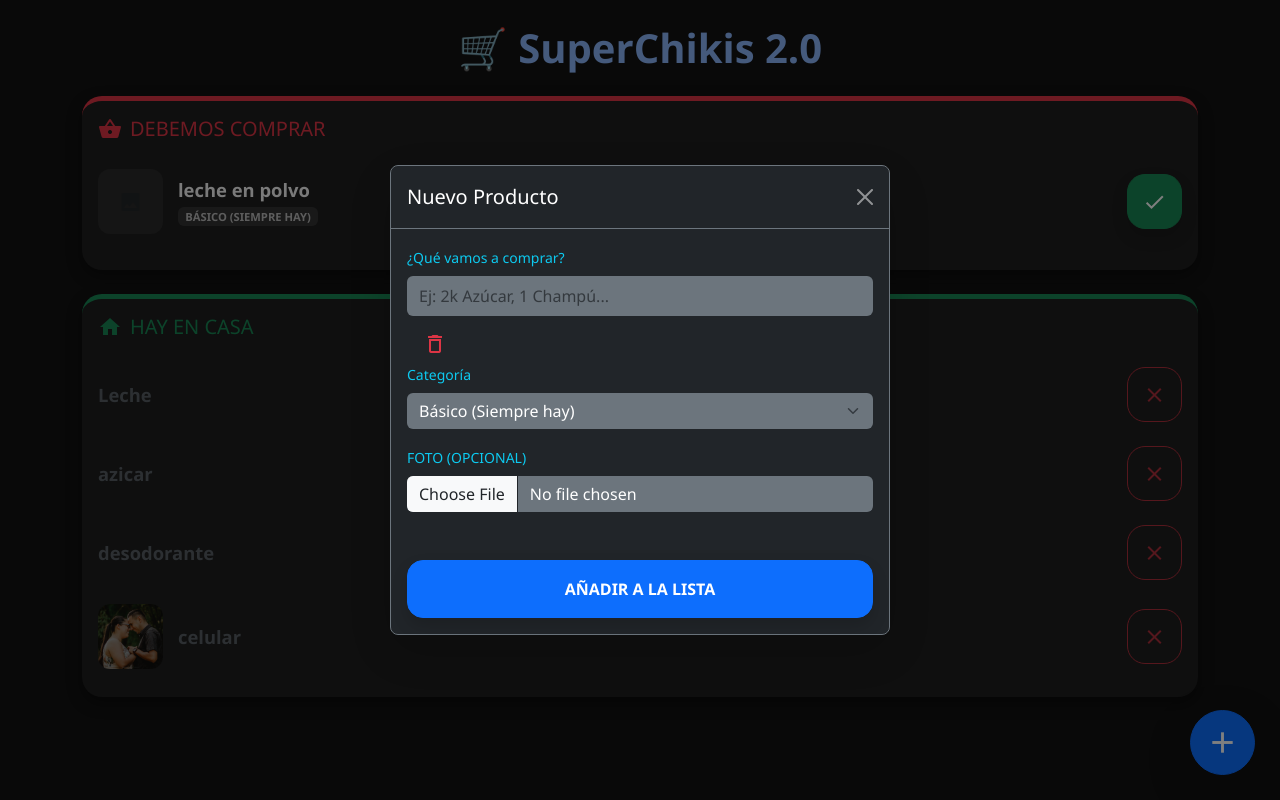
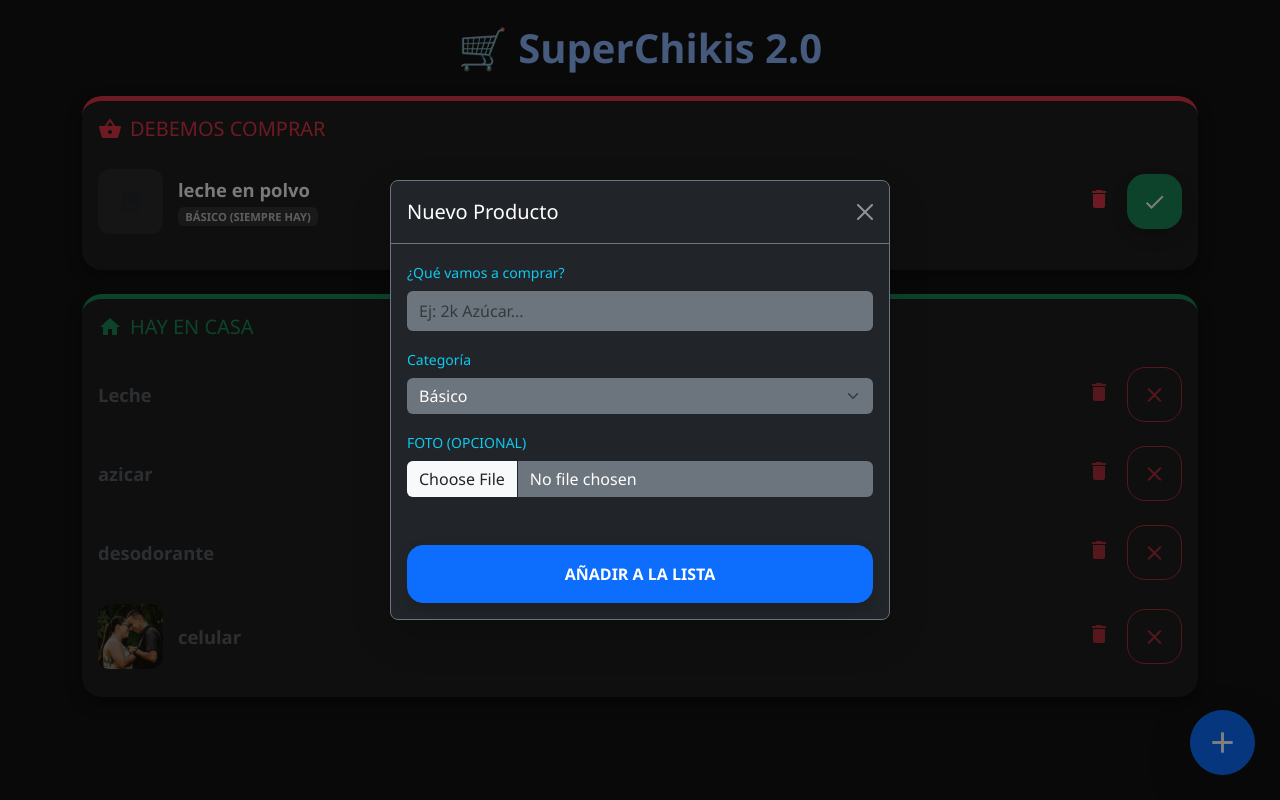
Before and after one commit to Lesteller34/superchikispython, a Django app: page / in a window 1280 px wide, after a click on "add". Run offline with Django 5.2, Linux system fonts and the light colour scheme; data comes from the database, SQL or seed files in the repository.

```diff
--- a/lista/templates/lista/index.html
+++ b/lista/templates/lista/index.html
@@ -6,45 +6,17 @@
     <title>SuperChikis 2.0</title>
     <link href="https://cdn.jsdelivr.net/npm/bootstrap@5.3.0/dist/css/bootstrap.min.css" rel="stylesheet">
     <link href="https://fonts.googleapis.com/icon?family=Material+Icons" rel="stylesheet">
-
     <style>
-        body {
-            background-color: #121212;
-            color: #e0e0e0;
-            font-family: 'Segoe UI', sans-serif;
-        }
-        .card-shop {
-            border-radius: 20px; border: none;
-            box-shadow: 0 6px 15px rgba(0,0,0,0.4);
-            background-color: #1e1e1e;
-        }
-        .btn-action {
-            width: 55px; height: 55px; border-radius: 18px;
-            display: flex; align-items: center; justify-content: center;
-            transition: transform 0.1s;
-        }
+        body { background-color: #121212; color: #e0e0e0; font-family: 'Segoe UI', sans-serif; }
+        .card-shop { border-radius: 20px; border: none; box-shadow: 0 6px 15px rgba(0,0,0,0.4); background-color: #1e1e1e; }
+        .btn-action { width: 55px; height: 55px; border-radius: 18px; display: flex; align-items: center; justify-content: center; transition: transform 0.1s; }
         .btn-action:active { transform: scale(0.9); }
         .product-name { font-size: 1.15rem; font-weight: 600; color: #f5f5f5; }
         .category-tag { font-size: 0.7rem; text-transform: uppercase; background-color: #333; color: #bbb; }
         .header-title { color: #8ab4f8; font-weight: 800; }
         .list-group-item { background-color: #1e1e1e; border-color: #333; color: #e0e0e0; padding: 12px 0; }
-
-        .product-image {
-            width: 65px; height: 65px;
-            object-fit: cover;
-            border-radius: 12px;
-            margin-right: 15px;
-            background-color: #2a2a2a;
-        }
-
-        /* Botón flotante Pro */
-        .fab {
-            position: fixed; bottom: 25px; right: 25px;
-            width: 65px; height: 65px; border-radius: 50%;
-            display: flex; align-items: center; justify-content: center;
-            box-shadow: 0 4px 15px rgba(0,0,0,0.5);
-            z-index: 1000;
-        }
+        .product-image { width: 65px; height: 65px; object-fit: cover; border-radius: 12px; margin-right: 15px; background-color: #2a2a2a; }
+        .fab { position: fixed; bottom: 25px; right: 25px; width: 65px; height: 65px; border-radius: 50%; display: flex; align-items: center; justify-content: center; box-shadow: 0 4px 15px rgba(0,0,0,0.5); z-index: 1000; }
     </style>
 </head>
 <body>
@@ -54,56 +26,45 @@
 
     <div class="card card-shop mb-4 border-top border-danger border-5">
         <div class="card-body">
-            <h5 class="d-flex align-items-center text-danger mb-3">
-                <span class="material-icons me-2">shopping_basket</span> DEBEMOS COMPRAR
-            </h5>
+            <h5 class="d-flex align-items-center text-danger mb-3"><span class="material-icons me-2">shopping_basket</span> DEBEMOS COMPRAR</h5>
             <div class="list-group list-group-flush">
                 {% for p in comprar %}
                 <div class="list-group-item d-flex justify-content-between align-items-center border-0 mb-2">
                     <div class="d-flex align-items-center">
-                        {% if p.imagen %}
-                            <img src="{{ p.imagen.url }}" class="product-image">
-                        {% else %}
-                            <div class="product-image d-flex align-items-center justify-content-center">
-                                <span class="material-icons text-muted">image</span>
-                            </div>
-                        {% endif %}
+                        {% if p.imagen %}<img src="{{ p.imagen.url }}" class="product-image">{% else %}<div class="product-image d-flex align-items-center justify-content-center"><span class="material-icons text-muted">image</span></div>{% endif %}
                         <div>
                             <div class="product-name">{{ p.nombre }}</div>
                             <span class="badge category-tag">{{ p.get_categoria_display }}</span>
                         </div>
                     </div>
-                    <a href="{% url 'marcar_comprado' p.id %}" class="btn btn-success btn-action shadow">
-                        <span class="material-icons">check</span>
-                    </a>
+                    <div class="d-flex align-items-center">
+                        <a href="{% url 'eliminar_producto' p.id %}" class="text-danger me-3" onclick="return confirm('¿Seguro, Bro?')">
+                            <span class="material-icons">delete</span>
+                        </a>
+                        <a href="{% url 'marcar_comprado' p.id %}" class="btn btn-success btn-action shadow"><span class="material-icons">check</span></a>
+                    </div>
                 </div>
-                {% empty %}
-                <div class="text-center py-4 text-muted">
-                    <span class="material-icons border rounded-circle p-2 mb-2">task_alt</span>
-                    <p>¡No falta nada en la lista!</p>
-                </div>
-                {% endfor %}
+                {% empty %}<div class="text-center py-4 text-muted"><span class="material-icons border rounded-circle p-2 mb-2">task_alt</span><p>¡No falta nada!</p></div>{% endfor %}
             </div>
         </div>
     </div>
 
     <div class="card card-shop border-top border-success border-5">
         <div class="card-body">
-            <h5 class="d-flex align-items-center text-success mb-3">
-                <span class="material-icons me-2">home</span> HAY EN CASA
-            </h5>
+            <h5 class="d-flex align-items-center text-success mb-3"><span class="material-icons me-2">home</span> HAY EN CASA</h5>
             <div class="list-group list-group-flush">
                 {% for p in en_despensa %}
                 <div class="list-group-item d-flex justify-content-between align-items-center border-0 opacity-75">
                     <div class="d-flex align-items-center">
-                        {% if p.imagen %}
-                            <img src="{{ p.imagen.url }}" class="product-image">
-                        {% endif %}
+                        {% if p.imagen %}<img src="{{ p.imagen.url }}" class="product-image">{% endif %}
                         <span class="product-name text-secondary">{{ p.nombre }}</span>
                     </div>
-                    <a href="{% url 'marcar_comprado' p.id %}" class="btn btn-outline-danger btn-action">
-                        <span class="material-icons">close</span>
-                    </a>
+                    <div class="d-flex align-items-center">
+                        <a href="{% url 'eliminar_producto' p.id %}" class="text-danger me-3" onclick="return confirm('¿Borrar producto?')">
+                            <span class="material-icons">delete</span>
+                        </a>
+                        <a href="{% url 'marcar_comprado' p.id %}" class="btn btn-outline-danger btn-action"><span class="material-icons">close</span></a>
+                    </div>
                 </div>
                 {% endfor %}
             </div>
@@ -111,42 +72,29 @@
     </div>
 </div>
 
-<button class="btn btn-primary fab shadow-lg" data-bs-toggle="modal" data-bs-target="#addModal">
-    <span class="material-icons" style="font-size: 35px;">add</span>
-</button>
+<button class="btn btn-primary fab shadow-lg" data-bs-toggle="modal" data-bs-target="#addModal"><span class="material-icons" style="font-size: 35px;">add</span></button>
 
 <div class="modal fade" id="addModal" tabindex="-1" aria-hidden="true">
     <div class="modal-dialog modal-dialog-centered">
         <div class="modal-content bg-dark border-secondary shadow-lg">
-            <div class="modal-header border-secondary">
-                <h5 class="modal-title text-white">Nuevo Producto</h5>
-                <button type="button" class="btn-close btn-close-white" data-bs-dismiss="modal"></button>
-            </div>
+            <div class="modal-header border-secondary text-white"><h5 class="modal-title">Nuevo Producto</h5><button type="button" class="btn-close btn-close-white" data-bs-dismiss="modal"></button></div>
             <form method="POST" enctype="multipart/form-data">
                 {% csrf_token %}
                 <div class="modal-body">
                     <div class="mb-3">
                         <label class="form-label text-info small">¿Qué vamos a comprar?</label>
-                        <input type="text" name="nombre" class="form-control bg-secondary text-white border-0 py-2" placeholder="Ej: 2k Azúcar, 1 Champú..." required autofocus>
+                        <input type="text" name="nombre" class="form-control bg-secondary text-white border-0 py-2" placeholder="Ej: 2k Azúcar..." required autofocus>
                     </div>
-                    <a href="{% url 'eliminar_producto' p.id %}" class="text-danger ms-3">
-    <span class="material-icons">delete_outline</span>
-</a>
                     <div class="mb-3">
                         <label class="form-label text-info small">Categoría</label>
-                        <select name="categoria" class="form-select bg-secondary text-white border-0">
-                            <option value="BASICO">Básico (Siempre hay)</option>
-                            <option value="OCASIONAL">Ocasional (Higiene, etc.)</option>
-                        </select>
+                        <select name="categoria" class="form-select bg-secondary text-white border-0"><option value="BASICO">Básico</option><option value="OCASIONAL">Ocasional</option></select>
                     </div>
                     <div class="mb-3">
                         <label class="form-label text-info small text-uppercase">Foto (Opcional)</label>
                         <input type="file" name="imagen" class="form-control bg-secondary text-white border-0" accept="image/*">
                     </div>
                 </div>
-                <div class="p-3">
-                    <button type="submit" class="btn btn-primary w-100 py-3 fw-bold rounded-4 shadow">AÑADIR A LA LISTA</button>
-                </div>
+                <div class="p-3"><button type="submit" class="btn btn-primary w-100 py-3 fw-bold rounded-4 shadow">AÑADIR A LA LISTA</button></div>
             </form>
         </div>
     </div>
```
